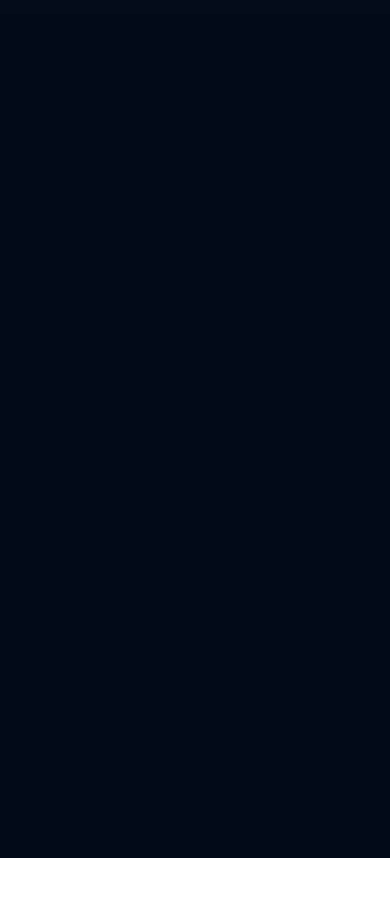
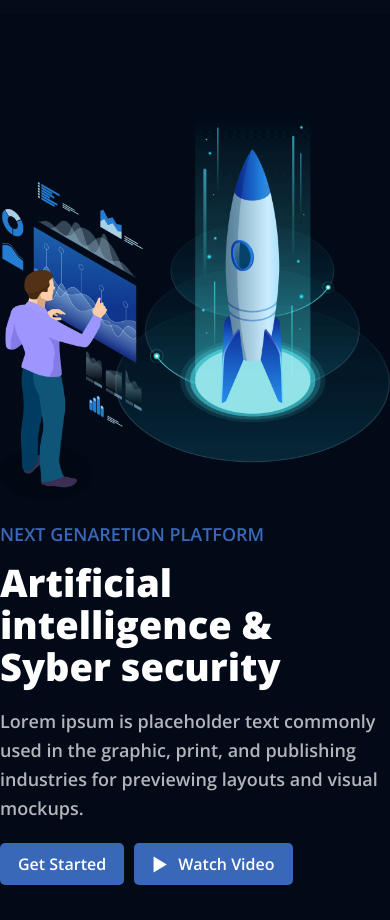
Before and after one commit to internet765/another_ttask, a website built with Parcel: page src/index.html in a window 390 px wide. Shown: the part 66-986 px from the top of the page. Before the commit the page ends 924 px from the top, so only its background shows below. Built offline with nearby package versions, Linux system fonts and the light colour scheme.

```diff
--- /dev/null
+++ b/src/components/banner.css
@@ -0,0 +1,157 @@
+.banner {
+	display: flex;
+	position: relative;
+}
+
+.banner__left-side {
+	width: min(604px, 100%);
+	margin: 110px 0 0;
+}
+
+.banner__right-side {
+	position: absolute;
+	right: -205px;
+}
+
+.banner__subtitle {
+	font-weight: 600;
+	font-size: 18px;
+	line-height: 29px;
+	text-transform: uppercase;
+	color: var(--text_thirdly);
+	margin-bottom: 10px;
+}
+
+.banner__title {
+	font-weight: 800;
+	font-size: 55px;
+	line-height: 71px;
+	color: var(--text_white);
+	margin: 0;
+	margin-bottom: 45px;
+	width: 100%;
+	max-width: 604px;
+}
+
+.banner__text {
+	margin-bottom: 45px;
+	width: min(100%, 558px);
+}
+
+.banner__buttons {
+	display: flex;
+	gap: 20px;
+}
+
+.banner__button {
+	font-weight: 600;
+	font-size: 20px;
+	line-height: 27px;
+	display: flex;
+	align-items: center;
+	gap: 10px;
+}
+
+.banner__button img {
+	width: 27px;
+	height: 26px;
+}
+
+
+.banner__image {
+	width: min(632px, 100%);
+}
+
+@media screen and (max-width: 1700px) {
+	.banner {
+		gap: 35px;
+	}
+
+	.banner__right-side {
+		position: static;
+	}
+
+	.banner__left-side {
+		margin: 30px 0 0;
+	}
+}
+
+
+@media screen and (max-width: 1024px) {
+
+	.banner__left-side {
+		margin: 0;
+	}
+
+	.banner__subtitle {
+		margin-bottom: 12px;
+	}
+
+	.banner__title {
+		font-size: 47px;
+		line-height: 50px;
+		margin-bottom: 30px;
+	}
+
+	.banner__text {
+		margin-bottom: 35px;
+	}
+
+	.banner__button {
+		font-size: 16px;
+		line-height: 22px;
+		padding: 10px 18px;
+	}
+
+	.banner__image {
+		width: min(420px, 100%);
+	}
+
+	.banner__button img {
+		width: 16px;
+		height: 17px;
+	}
+
+	.banner__buttons {
+		gap: 10px;
+	}
+
+
+}
+
+@media screen and (max-width: 790px) {
+
+	.banner {
+		gap: 20px;
+	}
+
+	.banner {
+		flex-direction: column;
+		align-items: center;
+	}
+
+	.banner__right-side {
+		display: flex;
+		align-items: center;
+		order: 1;
+		width: 100%;
+	}
+
+	.banner__left-side {
+		order: 2;
+	}
+
+	.banner__image {
+		margin: auto;
+	}
+
+	.banner__title {
+		font-size: 38px;
+		line-height: 42px;
+		margin-bottom: 20px;
+	}
+
+	.banner__text {
+		margin-bottom: 20px;
+	}
+}
--- a/src/components/button.css
+++ b/src/components/button.css
@@ -29,6 +29,7 @@
 	width: 100%;
 	height: 100%;
 	position: absolute;
-	animation: shine ease .5s;
-	background: var(--button-active_primary)
+	animation: shine ease .3s;
+	background: var(--button-active_primary);
+	transform: translateX(100%);
 }
--- a/src/components/header.css
+++ b/src/components/header.css
@@ -34,12 +34,12 @@
     right: 0;
     top: 0;
     height: 100px;
+    z-index: 1000;
 }
 
 .header__wrapper {
     display: flex;
     align-items: center;
-    padding: 24px 0;
 }
 
 .header__logo {
@@ -121,7 +121,7 @@
     right: 0;
     bottom: 0;
     border: 2px solid var(--text_white);
-    animation: selection ease 1s;
+    animation: selection ease .5s;
 }
 
 @media (max-width: 1024px) {
--- a/src/components/main.css
+++ b/src/components/main.css
@@ -1,12 +1,31 @@
+@import url('./text.css');
+@import url('./banner.css');
+@import url('./partners.css');
+
 .main {
+  display: flex;
+  justify-content: center;
+  flex-direction: column;
+  align-items: center;
   height: 100%;
   margin-top: 100px;
   background-color: var(--bg-main);
 }
 
+.main__banner {
+  padding: 49px 0 110px;
+}
+
+.main__partners {
+  padding: 89px 0;
+}
+
 @media screen and (max-width: 1024px) {
   .main {
     margin-top: 80px;
-		background-color: var(--bg-main);
+  }
+
+  .main__banner {
+    padding: 35px 0;
   }
 }
--- /dev/null
+++ b/src/components/partners.css
@@ -0,0 +1,7 @@
+.partners {}
+
+.partners__wrapper {
+	display: flex;
+	flex-wrap: wrap;
+	gap: 71px;
+}
--- /dev/null
+++ b/src/components/text.css
@@ -0,0 +1,6 @@
+.text {
+	font-weight: 600;
+	font-size: 18px;
+	line-height: 29px;
+	color: var(--text_primary);
+}
--- a/src/index.css
+++ b/src/index.css
@@ -1,5 +1,3 @@
-@import url('https://fonts.googleapis.com/css2?family=Poppins:wght@400;500;600&display=swap');
-@import url('https://fonts.googleapis.com/css2?family=Open+Sans:wght@500;600;700;800&display=swap');
 @import url('./assets/normalize.css');
 @import url('./assets/variables.css');
 @import url('./components/header.css');
@@ -21,6 +19,7 @@
 
 body {
     font-family: var(--font-open-sans);
+    color: var(--text_white);
     font-style: normal;
     -webkit-font-smoothing: antialiased;
     -moz-osx-font-smoothing: grayscale;
@@ -32,5 +31,5 @@
 
 .root {
     width: 100%;
-    height: 100vh;
+    height: 100%;
 }
--- a/src/index.html
+++ b/src/index.html
@@ -6,6 +6,10 @@
   <meta http-equiv="X-UA-Compatible" content="IE=edge" />
   <meta name="viewport" content="width=device-width, initial-scale=1.0" />
   <title>Test task</title>
+  <style>
+    @import url('https://fonts.googleapis.com/css2?family=Poppins:wght@400;500;600&display=swap');
+    @import url('https://fonts.googleapis.com/css2?family=Open+Sans:wght@500;600;700;800&display=swap');
+  </style>
 </head>
 
 <body>
@@ -34,13 +38,30 @@
       </div>
     </header>
     <main class="main">
-      <section class="banner">
+      <section class="main__banner banner container">
+        <div class="banner__left-side">
+          <p class="banner__subtitle">Next genaretion platform</p>
+          <h1 class="banner__title">Artificial intelligence & Syber security</h1>
+          <p class="banner__text text">Lorem ipsum is placeholder text commonly used in the graphic, print, and
+            publishing industries for previewing layouts and visual mockups.</p>
+          <div class="banner__buttons">
+            <button class="banner__button button">Get Started</button>
+            <button class="banner__button button"><img src="./images/play_icon.svg">Watch Video</button>
+          </div>
+        </div>
+        <div class="banner__right-side">
+          <img class="banner__image" src="./images/banner.png" alt="Banner image">
+        </div>
+      <!-- </section>
+      <section class="partners">
+        <ul class="main__partners partners__wrapper container">
+          <li><a href="#"><img src="./images/logo1.png" alt=""></a></li>
+          <li><a href="#"><img src="./images/logo2.png" alt=""></a></li>
+          <li><a href="#"><img src="./images/logo3.png" alt=""></a></li>
+          <li><a href="#"><img src="./images/logo4.png" alt=""></a></li>
+        </ul>
 
-
-      </section>
-      <section>
-
-      </section>
+      </section> -->
       <section>
 
       </section>
```
Also changed, not shown: README.md, dist/index.html, src/images/logo1.png (added), src/images/logo2.png (added), src/images/logo3.png (added), src/images/logo4.png (added), src/images/play_icon.svg (added). Lines whose indentation alone changed are shown as unchanged.
